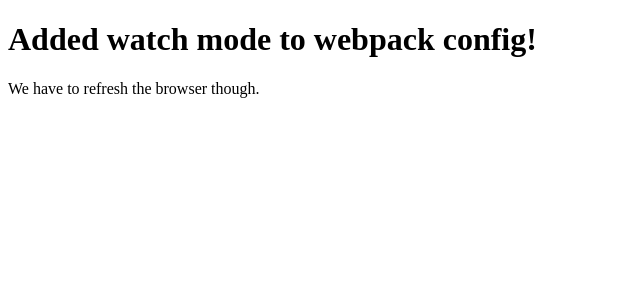
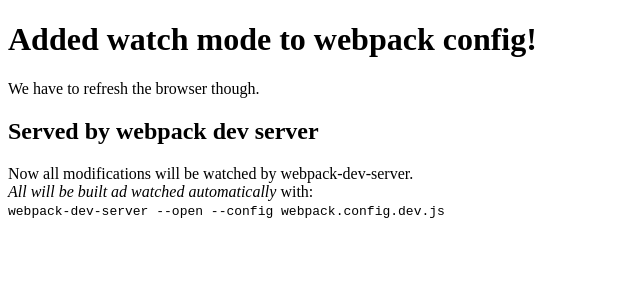
Before and after one commit to stefcot/react-boilerplate, a React app: page / in a window 1280 px wide. Shown: the top 300 px of the page, without its empty margins (0-640 px from the left). Built offline with nearby package versions, Linux system fonts and the light colour scheme.

Commit message:
Added webpack dev server for serve and watch ability

```diff
--- a/package.json
+++ b/package.json
@@ -4,9 +4,8 @@
   "description": "React project from scratch based on Egghead course",
   "main": "index.js",
   "scripts": {
-    "win32-html": "start dist/index.html",
     "babel": "babel ./src/greet.js --presets=@babel/preset-env",
-    "dev": "webpack --watch  --config webpack.config.dev.js",
+    "dev": "webpack-dev-server --open --config webpack.config.dev.js",
     "build": "webpack --config webpack.config.prod.js",
     "test": "echo \"Error: no test specified\" && exit 1"
   },
@@ -33,6 +32,7 @@
     "react-props": "0.0.3",
     "webpack": "^4.41.2",
     "webpack-cli": "^3.3.10",
+    "webpack-dev-server": "^3.9.0",
     "webpack-merge": "^4.2.2"
   }
 }
--- a/src/App.js
+++ b/src/App.js
@@ -2,10 +2,16 @@
 
 class App extends React.Component {
   render() {
+    debugger
     return (
         <div>
           <h1>Added watch mode to webpack config!</h1>
           <p>We have to refresh the browser though.</p>
+          <h2>Served by webpack dev server</h2>
+          <p>Now all modifications will be watched by webpack-dev-server.<br/>
+            <em>All will be built ad watched automatically</em> with: <br/>
+            <code>webpack-dev-server --open --config webpack.config.dev.js</code>
+          </p>
         </div>
     )
   }
--- a/webpack.config.dev.js
+++ b/webpack.config.dev.js
@@ -2,5 +2,9 @@
 const baseConfig = require('./webpack.config.base')
 
 module.exports = merge(baseConfig, {
-  mode: 'development'
+  mode: 'development',
+  devServer: {
+    port: 3000
+  },
+  devtool: 'cheap-module-eval-source-map'
 })
```
Also changed, not shown: 2 other files (tests, documents, lock files or other folders).
